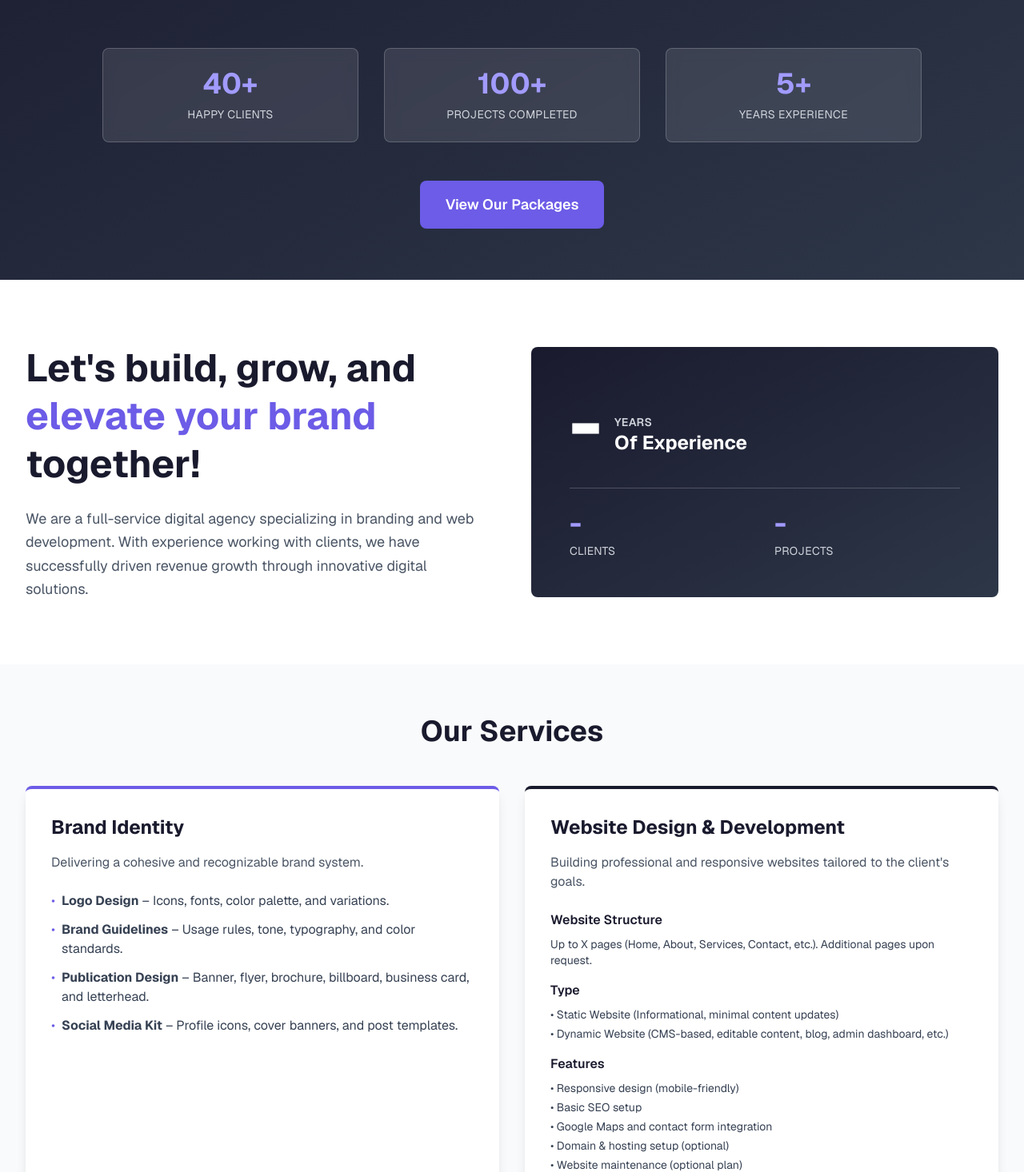
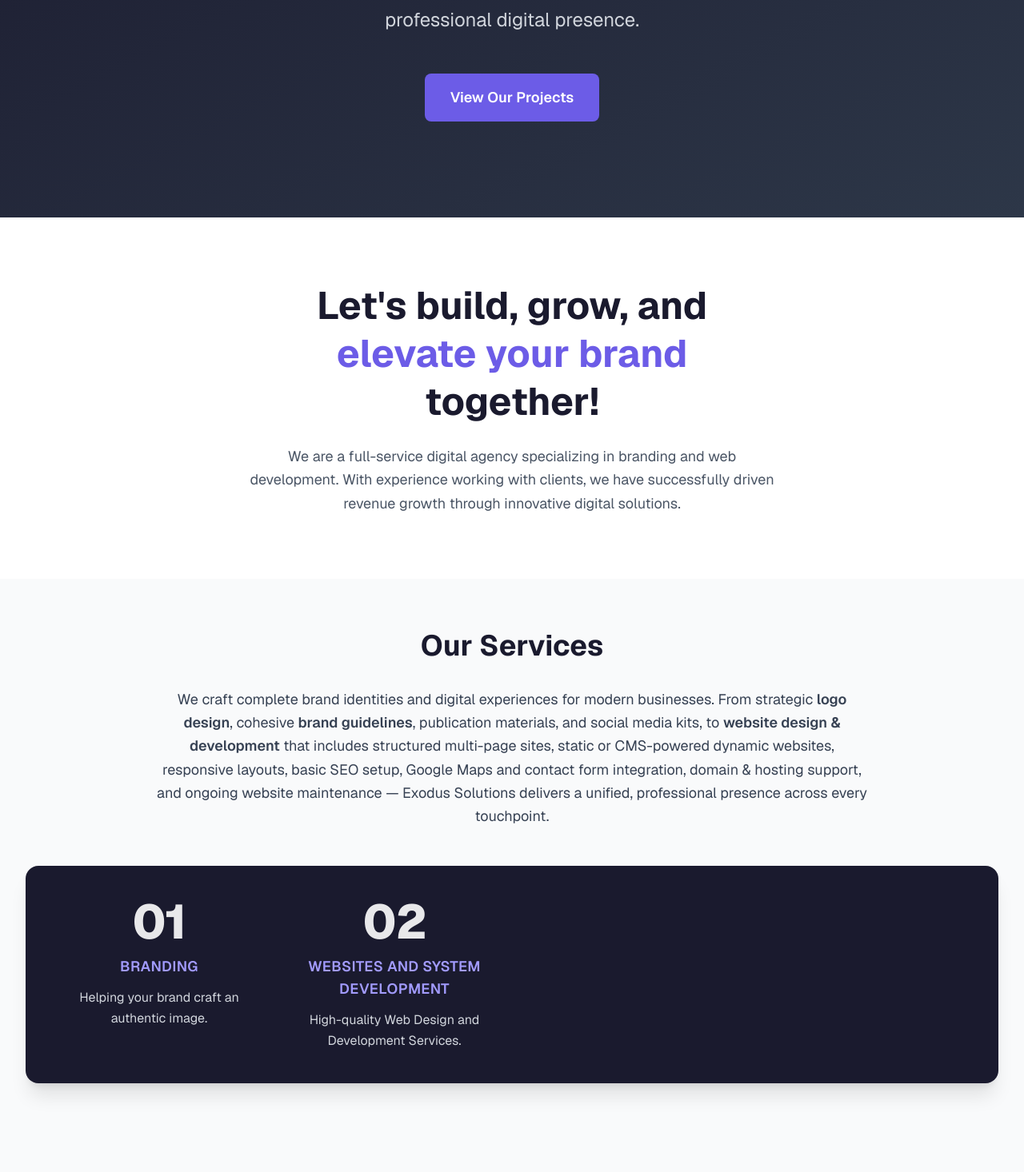
Before and after one commit to yeabtsega45/exodus-solutions, a Next.js app: page / in a window 1280 px wide. Shown: the part 466-1932 px from the top of the page at 80% size. Built offline with nearby package versions, Linux system fonts and the light colour scheme.

Commit message:
Add Icon to Metadata and Update Home Page Layout: Included an icon in the metadata for branding consistency and adjusted padding in the Hero section for improved visual appeal. Updated call-to-action link to direct users to the Projects page instead of Packages.

```diff
--- a/app/layout.tsx
+++ b/app/layout.tsx
@@ -17,6 +17,9 @@ const geistMono = Geist_Mono({
 export const metadata: Metadata = {
   title: "Exodus Solutions - Creative Branding & Web Development",
   description: "A creative and technology-driven agency providing branding, design, and web development services for businesses seeking a modern and professional digital presence.",
+  icons: {
+    icon: "/exodus-logo.png",
+  },
 };
 
 export default function RootLayout({
--- a/app/page.tsx
+++ b/app/page.tsx
@@ -1,6 +1,7 @@
 import Image from "next/image";
 import PackageCard from "@/components/PackageCard";
 import { projects } from "@/data/projects";
+import { services } from "@/data/services";
 
 export default function Home() {
   const packages: Array<{
@@ -74,7 +75,7 @@ export default function Home() {
   return (
     <div className="min-h-screen bg-white">
       {/* Hero Section */}
-      <section className="bg-linear-to-br from-[#1a1a2e] to-[#2d3748] text-white py-12 md:py-16">
+      <section className="bg-linear-to-br from-[#1a1a2e] to-[#2d3748] text-white py-24 md:py-30">
         <div className="max-w-7xl mx-auto px-4 sm:px-6 lg:px-8">
           <div className="text-center">
             <h2 className="text-5xl md:text-6xl lg:text-7xl font-bold mb-6 leading-tight">
@@ -86,29 +87,13 @@ export default function Home() {
               professional digital presence.
             </p>
 
-            {/* Key Features */}
-            <div className="grid md:grid-cols-3 gap-8 mt-16 max-w-5xl mx-auto">
-              <div className="bg-white/10 backdrop-blur-sm rounded-lg p-6 border border-white/20">
-                <div className="text-4xl font-bold text-[#a29bfe] mb-2">40+</div>
-                <p className="text-gray-300 text-sm uppercase tracking-wide">Happy Clients</p>
-              </div>
-              <div className="bg-white/10 backdrop-blur-sm rounded-lg p-6 border border-white/20">
-                <div className="text-4xl font-bold text-[#a29bfe] mb-2">100+</div>
-                <p className="text-gray-300 text-sm uppercase tracking-wide">Projects Completed</p>
-              </div>
-              <div className="bg-white/10 backdrop-blur-sm rounded-lg p-6 border border-white/20">
-                <div className="text-4xl font-bold text-[#a29bfe] mb-2">5+</div>
-                <p className="text-gray-300 text-sm uppercase tracking-wide">Years Experience</p>
-              </div>
-            </div>
-
             {/* Call to Action */}
             <div className="mt-12">
               <a
-                href="#packages"
+                href="/projects"
                 className="inline-block bg-[#6c5ce7] hover:bg-[#5a4fd6] text-white font-semibold px-8 py-4 rounded-lg transition-colors duration-300 text-lg"
               >
-                View Our Packages
+                View Our Projects
               </a>
             </div>
           </div>
@@ -118,9 +103,8 @@ export default function Home() {
       {/* About Section */}
       <section className="bg-white py-20">
         <div className="max-w-7xl mx-auto px-4 sm:px-6 lg:px-8">
-          <div className="grid md:grid-cols-2 gap-12 items-center">
-            {/* Left Text Section */}
-            <div className="space-y-6">
+          <div className="flex justify-center">
+            <div className="space-y-6 text-center max-w-2xl mx-auto">
               <h2 className="text-4xl md:text-5xl font-bold text-[#1a1a2e] leading-tight">
                 Let's build, grow, and
                 <br />
@@ -134,42 +118,6 @@ export default function Home() {
                 digital solutions.
               </p>
             </div>
-
-            {/* Right Content Section - Stats */}
-            <div className="bg-linear-to-br from-[#1a1a2e] to-[#2d3748] rounded-lg p-8 md:p-12 text-white">
-              <div className="space-y-8">
-                {/* Experience Section */}
-                <div className="flex items-end gap-4">
-                  <h3 className="text-7xl md:text-8xl font-extrabold text-white leading-none">
-                    -
-                  </h3>
-                  <div className="pb-2">
-                    <p className="uppercase text-sm font-semibold text-gray-300 tracking-wide">
-                      years
-                    </p>
-                    <p className="text-xl md:text-2xl font-bold text-white">
-                      Of Experience
-                    </p>
-                  </div>
-                </div>
-
-                {/* Stats Grid */}
-                <div className="grid grid-cols-2 gap-6 pt-6 border-t border-white/20">
-                  <div>
-                    <p className="text-4xl font-bold text-[#a29bfe] mb-1">-</p>
-                    <p className="text-sm text-gray-300 uppercase tracking-wide">
-                      Clients
-                    </p>
-                  </div>
-                  <div>
-                    <p className="text-4xl font-bold text-[#a29bfe] mb-1">-</p>
-                    <p className="text-sm text-gray-300 uppercase tracking-wide">
-                      Projects
-                    </p>
-                  </div>
-                </div>
-              </div>
-            </div>
           </div>
         </div>
       </section>
@@ -177,103 +125,41 @@ export default function Home() {
       {/* Services Overview */}
       <section className="py-16 bg-gray-50">
         <div className="max-w-7xl mx-auto px-4 sm:px-6 lg:px-8">
-          <h2 className="text-4xl font-bold text-[#1a1a2e] text-center mb-12">
+          <h2 className="text-4xl font-bold text-[#1a1a2e] text-center mb-8">
             Our Services
           </h2>
 
-          <div className="grid md:grid-cols-2 gap-8">
-            {/* Brand Identity */}
-            <div className="bg-white rounded-lg shadow-lg p-8 border-t-4 border-[#6c5ce7]">
-              <h3 className="text-2xl font-bold text-[#1a1a2e] mb-4">
-                Brand Identity
-              </h3>
-              <p className="text-gray-600 mb-6">
-                Delivering a cohesive and recognizable brand system.
-              </p>
-              <ul className="space-y-3">
-                <li className="flex items-start">
-                  <span className="text-[#6c5ce7] mr-2">•</span>
-                  <span className="text-gray-700">
-                    <strong>Logo Design</strong> – Icons, fonts, color palette,
-                    and variations.
-                  </span>
-                </li>
-                <li className="flex items-start">
-                  <span className="text-[#6c5ce7] mr-2">•</span>
-                  <span className="text-gray-700">
-                    <strong>Brand Guidelines</strong> – Usage rules, tone,
-                    typography, and color standards.
-                  </span>
-                </li>
-                <li className="flex items-start">
-                  <span className="text-[#6c5ce7] mr-2">•</span>
-                  <span className="text-gray-700">
-                    <strong>Publication Design</strong> – Banner, flyer,
-                    brochure, billboard, business card, and letterhead.
-                  </span>
-                </li>
-                <li className="flex items-start">
-                  <span className="text-[#6c5ce7] mr-2">•</span>
-                  <span className="text-gray-700">
-                    <strong>Social Media Kit</strong> – Profile icons, cover
-                    banners, and post templates.
-                  </span>
-                </li>
-              </ul>
-            </div>
+          <p className="text-lg text-gray-700 leading-relaxed max-w-4xl mx-auto text-center">
+            We craft complete brand identities and digital experiences for modern
+            businesses. From strategic{" "}
+            <span className="font-semibold">logo design</span>, cohesive{" "}
+            <span className="font-semibold">brand guidelines</span>, publication
+            materials, and social media kits, to{" "}
+            <span className="font-semibold">website design &amp; development</span>{" "}
+            that includes structured multi-page sites, static or CMS-powered
+            dynamic websites, responsive layouts, basic SEO setup, Google Maps
+            and contact form integration, domain &amp; hosting support, and
+            ongoing website maintenance — Exodus Solutions delivers a unified,
+            professional presence across every touchpoint.
+          </p>
 
-            {/* Website Design & Development */}
-            <div className="bg-white rounded-lg shadow-lg p-8 border-t-4 border-[#1a1a2e]">
-              <h3 className="text-2xl font-bold text-[#1a1a2e] mb-4">
-                Website Design & Development
-              </h3>
-              <p className="text-gray-600 mb-6">
-                Building professional and responsive websites tailored to the
-                client&apos;s goals.
-              </p>
-              <div className="space-y-4">
-                <div>
-                  <h4 className="font-semibold text-[#1a1a2e] mb-2">
-                    Website Structure
+          {/* Service Highlights */}
+          <div className="mt-12 bg-[#1a1a2e] text-white rounded-2xl px-6 py-10 md:px-10 shadow-xl">
+            <div className="grid grid-cols-1 md:grid-cols-2 lg:grid-cols-4 gap-10 text-center">
+              {services.map((service) => (
+                <div key={service.number} className="space-y-3">
+                  <h3 className="text-5xl md:text-6xl font-extrabold text-white/90 tracking-tight">
+                    {service.number}
+                  </h3>
+                  <h4 className="text-lg font-semibold text-[#a29bfe] uppercase tracking-wide">
+                    {service.title}
                   </h4>
-                  <p className="text-gray-700 text-sm">
-                    Up to X pages (Home, About, Services, Contact, etc.).
-                    Additional pages upon request.
+                  <p className="text-sm md:text-base text-gray-300 leading-relaxed max-w-xs mx-auto">
+                    {service.description}
                   </p>
                 </div>
-                <div>
-                  <h4 className="font-semibold text-[#1a1a2e] mb-2">Type</h4>
-                  <ul className="text-gray-700 text-sm space-y-1">
-                    <li>• Static Website (Informational, minimal content updates)</li>
-                    <li>• Dynamic Website (CMS-based, editable content, blog, admin dashboard, etc.)</li>
-                  </ul>
-                </div>
-                <div>
-                  <h4 className="font-semibold text-[#1a1a2e] mb-2">Features</h4>
-                  <ul className="text-gray-700 text-sm space-y-1">
-                    <li>• Responsive design (mobile-friendly)</li>
-                    <li>• Basic SEO setup</li>
-                    <li>• Google Maps and contact form integration</li>
-                    <li>• Domain & hosting setup (optional)</li>
-                    <li>• Website maintenance (optional plan)</li>
-                  </ul>
-                </div>
-              </div>
+              ))}
             </div>
-          </div>
-        </div>
-      </section>
-
-      {/* Package Cards */}
-      <section id="packages" className="py-16 bg-white">
-        <div className="max-w-7xl mx-auto px-4 sm:px-6 lg:px-8">
-          <h2 className="text-4xl font-bold text-[#1a1a2e] text-center mb-12">
-            Service Packages
-          </h2>
-          <div className="grid md:grid-cols-3 gap-8">
-            {packages.map((pkg, index) => (
-              <PackageCard key={index} {...pkg} />
-            ))}
           </div>
         </div>
       </section>
--- a/components/Navbar.tsx
+++ b/components/Navbar.tsx
@@ -9,7 +9,7 @@ function Navbar() {
 
   return (
     <header className="bg-white border-b border-gray-200 sticky top-0 z-50 shadow-sm">
-      <div className="max-w-7xl mx-auto px-4 sm:px-6 lg:px-8 py-2">
+      <div className="max-w-7xl mx-auto px-4 sm:px-6 lg:px-8 py-1">
         <div className="flex items-center justify-between">
           {/* Logo Section */}
           <Link href="/" className="flex items-center gap-4 hover:opacity-80 transition-opacity">
--- /dev/null
+++ b/data/services.ts
@@ -0,0 +1,13 @@
+export const services = [
+    {
+      number: "01",
+      title: "Branding",
+      description: "Helping your brand craft an authentic image.",
+    },
+    {
+      number: "02",
+      title: "Websites and System Development",
+      description:
+        "High-quality Web Design and Development Services.",
+    }
+];
```
